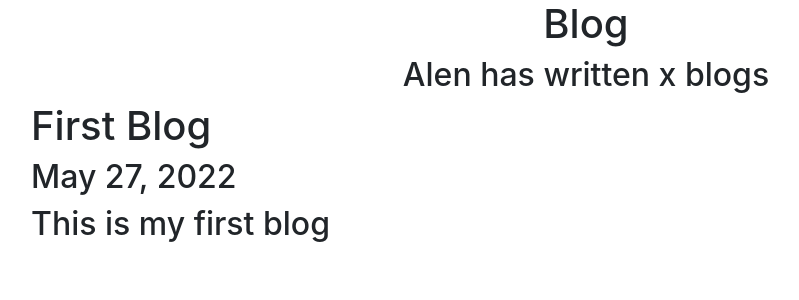
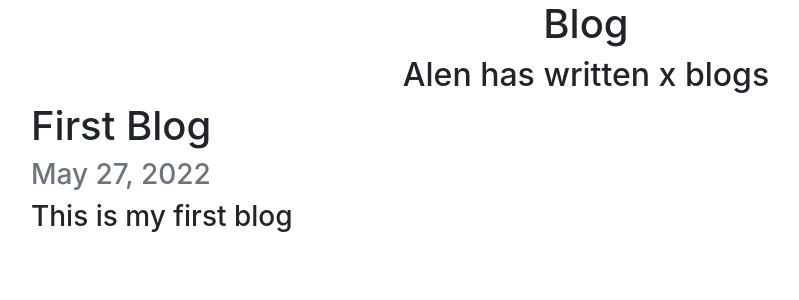
Before and after one commit to cozyflexing/personal-portfolio-project, a Django app: page /blog/ in a window 1280 px wide. Shown: the top 300 px of the page, without its empty margins (54-853 px from the left). Run offline with Django 4.2, Linux system fonts and the light colour scheme; data comes from the database, SQL or seed files in the repository; both versions use the stored data as it was after the commit.

Commit message:
Minor updates, nothing special

```diff
--- a/blog/templates/blog/blogs_home.html
+++ b/blog/templates/blog/blogs_home.html
@@ -11,8 +11,8 @@
         {% for blog in blogs %}
 
             <h1>{{ blog.title }}</h1>
-            <h2>{{ blog.date }}</h2>
-            <h2>{{ blog.description }}</h2>
+            <h3 class="text-muted">{{ blog.date }}</h3>
+            <h3>{{ blog.description }}</h3>
 
         {% endfor %}
     </div>
--- a/portfolio/templates/portfolio/home.html
+++ b/portfolio/templates/portfolio/home.html
@@ -9,6 +9,7 @@
     </a>
 
     <div class="text-left">
+
         {% for project in projects %}
 
             <h2>{{ project.title }}</h2>
```
Also changed, not shown: db.sqlite3, media/portfolio/images/3.png (added).
